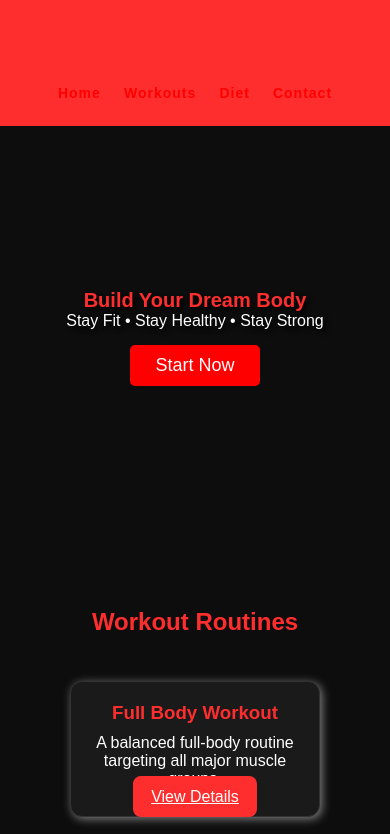
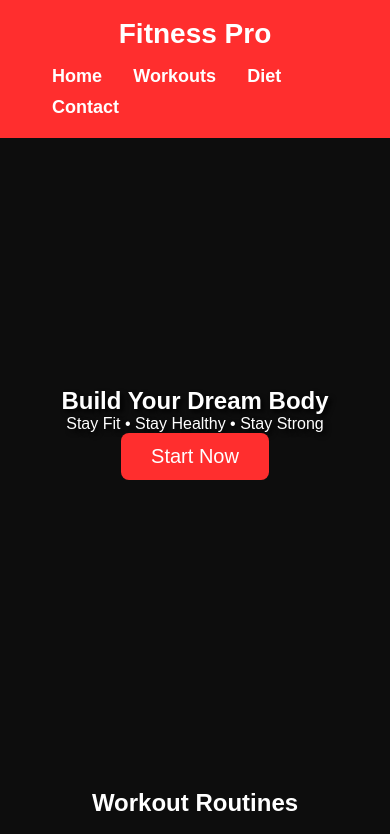
Before and after one commit to ahusmani79-afk/fitness-website, a plain HTML site: page index.html in a window 390 px wide. Shown: the top 834 px of the page. Drawn offline with Linux system fonts and the light colour scheme.

Commit message:
Add files via upload

```diff
--- a/style.css
+++ b/style.css
@@ -1,39 +1,46 @@
 * {
     margin: 0;
     padding: 0;
-    font-family: Arial;
     box-sizing: border-box;
+    font-family: Arial, sans-serif;
+}
 
+body {
+    background-color: #0d0d0d;
+    color: white;
 }
-/* Header */
+
 header {
     display: flex;
     justify-content: space-between;
     align-items: center;
-    padding: 20px 50px;
-    background: #222;
+    padding: 18px 40px;
+    background: #ff2e2e;
     color: white;
+    font-size: 26px;
+    font-weight: bold;
     position: sticky;
     top: 0;
     z-index: 1000;
 }
 
+header .logo {
+    color: white !important;
+    font-size: 28px;
+}
+
 nav a {
-    color: red;
-    margin: 0 15px;
+    color: white !important;
+    margin: 0 12px;
     text-decoration: none;
     font-size: 18px;
+    transition: 0.3s;
 }
 
 nav a:hover {
-    color: red;
+    color: black;
 }
 
-h2, p, ul, li {
-    color: white;
-}
-
-/* Hero Section */
 .hero {
     height: 70vh;
     background: url('images/banner.jpg') no-repeat center center/cover;
@@ -41,46 +48,55 @@ h2, p, ul, li {
     flex-direction: column;
     justify-content: center;
     align-items: center;
-    color: white;
     text-shadow: 3px 3px 5px black;
+    padding: 0 20px;
     text-align: center;
-    padding: 0 20px;
 }
 
 .hero button {
     padding: 12px 30px;
-    background: red;
+    background: #ff2e2e;
     border: none;
     color: white;
     font-size: 20px;
-    border-radius: 5px;
+    border-radius: 8px;
     cursor: pointer;
-    margin-top: 15px;
+    transition: 0.3s;
 }
 
-/* Section */
+.hero button:hover {
+    background: #ff4f4f;
+    transform: scale(1.05);
+}
+
 .section {
     padding: 60px 20px;
     text-align: center;
 }
 
-/* Workout Cards */
 .workout-container {
     display: flex;
-    flex-wrap: wrap; /* MOBILE FRIENDLY */
+    flex-wrap: wrap;
     justify-content: center;
-    gap: 20px;
-    margin-top: 30px;
+    gap: 22px;
+    margin-top: 20px;
 }
 
 .card {
-    width: 90%;   /* FULL WIDTH ON MOBILE */
+    width: 90%;
     max-width: 280px;
-    background: black;
+    background: #1a1a1a;
     color: white;
-    border-radius: 10px;
+    border-radius: 12px;
     padding-bottom: 15px;
-    box-shadow: grey 2px 2px 10px;
+    border: 1px solid #262626;
+    transition: 0.25s ease;
+    overflow: hidden;
+}
+
+.card:hover {
+    transform: translateY(-6px);
+    box-shadow: 0 0 15px #ff2e2e;
 }
 
 .card img {
@@ -90,48 +106,71 @@ h2, p, ul, li {
 
 .card h3 {
     margin: 10px;
+    color: #ff2e2e;
 }
 
-/* Workout Detail Section */
 .workout-detail {
     display: flex;
-    gap: 20px;
+    gap: 25px;
     padding: 20px;
 }
 
 .workout-detail img {
     width: 100%;
-    border-radius: 10px;
+    border-radius: 12px;
 }
 
-/* Contact Form */
-.contact input {
-    padding: 10px;
-    width: 250px;
-    font-size: 16px;
+.workout-detail .back {
+    background: #ff2e2e;
+    color: white !important;
+    padding: 10px 18px;
+    border-radius: 8px;
+    text-decoration: none;
+    margin-bottom: 10px;
+    display: inline-block;
+    transition: 0.3s;
 }
 
-.contact button {
-    padding: 10px 20px;
-    background: red;
+.workout-detail .back:hover {
+    background: #ff4f4f;
+}
+
+button,
+.btn {
+    background: #ff2e2e;
+    border: none;
+    padding: 12px 18px;
+    border-radius: 8px;
     color: white;
+    cursor: pointer;
+    transition: 0.3s;
+}
+
+button:hover,
+.btn:hover {
+    background: #ff4f4f;
+    transform: scale(1.05);
+}
+
+.contact input {
+    padding: 12px;
+    width: 260px;
+    font-size: 16px;
     border: none;
-    margin-left: 10px;
-    cursor: pointer;
+    border-radius: 8px;
 }
 
 #response {
     margin-top: 15px;
+    font-size: 18px;
+    color: lime;
     font-weight: bold;
-    color: green;
 }
 
-/* Video */
 .video-container {
     position: relative;
     padding-bottom: 56.25%;
     height: 0;
-    overflow: hidden;
     width: 90%;
     max-width: 600px;
     margin: 20px auto;
@@ -143,21 +182,20 @@ h2, p, ul, li {
     left: 0;
     width: 100%;
     height: 100%;
-    border: 0;
+    border: none;
 }
 
-/* Navigation Buttons */
 .nav-buttons {
     margin-top: 30px;
     display: flex;
     justify-content: space-between;
-    width: 100%;
+    width: 50%;
 }
 
 .nav-buttons a {
-    background: black !important;
+    background: #1a1a1a;
     color: white !important;
-    padding: 10px 20px;
+    padding: 12px 20px;
     border-radius: 8px;
     text-decoration: none;
     font-size: 18px;
@@ -169,69 +207,24 @@ h2, p, ul, li {
     transform: scale(1.05);
 }
 
-/* Back Button */
-.workout-detail .back {
-    background: black !important;
-    color: white !important;
-    display: inline-block;
-    padding: 8px 14px;
-    border-radius: 6px;
-    margin-bottom: 12px;
-    text-decoration: none;
-}
-
-/* ----------------------------- */
-/* RESPONSIVE BREAKPOINTS */
-/* ----------------------------- */
-
-/* 1200px - Small laptops */
-@media (max-width: 1200px) {
-    header {
-        padding: 15px 20px;
-    }
-}
-
-/* 900px - Tablets */
 @media (max-width: 900px) {
     .workout-detail {
         flex-direction: column;
         text-align: center;
     }
-
-    nav a {
-        margin: 0 8px;
-    }
 }
 
-/* 600px - Mobile */
 @media (max-width: 600px) {
-
     header {
         flex-direction: column;
-        gap: 10px;
-        text-align: center;
-    }
-
-    nav a {
-        display: inline-block;
-        padding: 10px 0;
-        font-size: 16px;
-    }
-
-    .hero {
-        height: 50vh;
-        padding: 0 10px;
-    }
-
-    .hero button {
-        font-size: 18px;
-        padding: 10px 25px;
+        gap: 8px;
     }
 
     .nav-buttons {
         flex-direction: column;
+        align-items: center;
+        width: 100%;
         gap: 10px;
-        align-items: center;
     }
 
     .nav-buttons a {
@@ -239,111 +232,8 @@ h2, p, ul, li {
         text-align: center;
     }
 
-    .contact input {
-        width: 80%;
-        margin-bottom: 10px;
-    }
-
-    .contact button {
-        width: 50%;
-    }
-}
-
-/* 480px - Small mobiles */
-@media (max-width: 480px) {
-    nav a {
-        font-size: 14px;
-    }
-
-    .card {
-        max-width: 250px;
-    }
-
-    .hero h1, .hero h2 {
-        font-size: 20px;
-    }
-}
-@media (max-width: 600px) {
     .video-container {
         width: 100%;
         padding-bottom: 80%;
     }
 }
-body {
-    margin: 0;
-    padding: 0;
-    background-color: #0d0d0d; /* Black background */
-    font-family: Arial, sans-serif;
-    color: white;
-}
-
-/* ---------- Header ---------- */
-header {
-    background-color: #ff2e2e;
-    padding: 15px;
-    text-align: center;
-    font-size: 26px;
-    font-weight: bold;
-    letter-spacing: 1px;
-}
-
-/* ---------- Container ---------- */
-.container {
-    width: 90%;
-    max-width: 1100px;
-    margin: auto;
-}
-
-/* ---------- Video / Workout Cards ---------- */
-.card {
-    background-color: #1a1a1a;
-    padding: 15px;
-    margin: 15px 0;
-    border-radius: 12px;
-    border: 1px solid #333333;
-    transition: transform 0.25s ease, box-shadow 0.25s ease;
-}
-
-/* Hover effect */
-.card:hover {
-    transform: translateY(-5px);
-    box-shadow: 0 0 15px #ff2e2e;
-}
-
-/* Video styling */
-.card video {
-    width: 100%;
-    border-radius: 10px;
-}
-
-/* ---------- Buttons ---------- */
-button, .btn {
-    background-color: #ff2e2e;
-    border: none;
-    padding: 12px 18px;
-    color: white;
-    font-size: 16px;
-    border-radius: 8px;
-    cursor: pointer;
-    transition: background 0.25s ease, transform 0.25s ease;
-}
-
-button:hover, .btn:hover {
-    background-color: #ff4f4f;
-    transform: scale(1.05);
-}
-
-/* ---------- Headings ---------- */
-h1, h2, h3 {
-    color: #ff2e2e;
-}
-
-/* ---------- Mobile Responsive ---------- */
-@media (max-width: 768px) {
-    header {
-        font-size: 22px;
-    }
-    .card {
-        padding: 10px;
-    }
-}
```
